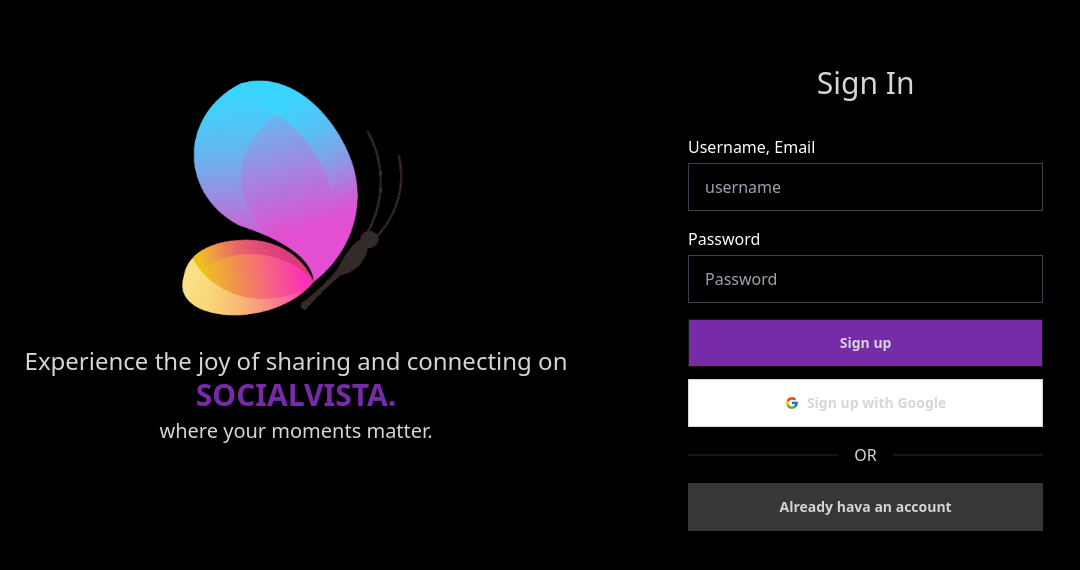
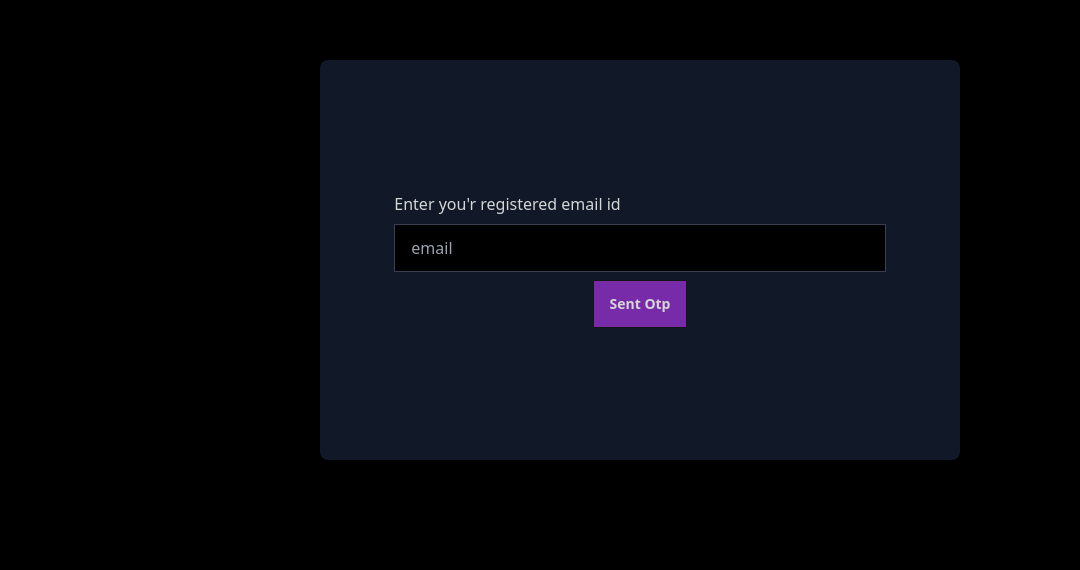
Before and after one commit to bharathan01/SocialVista, a React (Vite) app in the folder frontend/: page /forgot-password in a window 1280 px wide. Before the commit this address led to /signin. Shown: the part 140-710 px from the top of the page, without its empty margins (0-1080 px from the left). Built offline with nearby package versions, Linux system fonts and the light colour scheme; no server answers.

Commit message:
forgot password design

```diff
--- a/frontend/src/App.jsx
+++ b/frontend/src/App.jsx
@@ -18,6 +18,7 @@
   Explore,
   Search,
   User,
+  ForgotPassword,
 } from "./pages";
 import { useSelector } from "react-redux";
 
@@ -132,6 +133,14 @@
             }
           />
           <Route
+            path="/forgot-password"
+            element={
+              <RedirectIfAuthenticated isUserLoggedIn={isUserLoggedIn}>
+                <ForgotPassword />
+              </RedirectIfAuthenticated>
+            }
+          />
+          <Route
             path="*"
             element={<Navigate to={isUserLoggedIn ? "/" : "/signin"} />}
           />
--- a/frontend/src/pages/auth/login/SignIn.jsx
+++ b/frontend/src/pages/auth/login/SignIn.jsx
@@ -113,6 +113,11 @@
                   <p className="text-red-600">{error.password}</p>
                 )}
               </div>
+              <div className=" w-fullflex text-end">
+                <Link to="/forgot-password">
+                  <span className="underline">forgot password </span>
+                </Link>
+              </div>
               <div>
                 <button className="btn bg-[#772ba9] w-full">Sign up</button>
               </div>
--- /dev/null
+++ b/frontend/src/pages/forgotPassword/ForgotPassword.jsx
@@ -0,0 +1,24 @@
+import React from "react";
+
+function ForgotPassword() {
+  return (
+    <div className="flex w-full h-screen items-center justify-center">
+      <div className="md:w-[50%] w-[100%] h-[50%] bg-gray-900 flex flex-col items-center justify-center rounded-lg">
+        <div>
+          <label>Enter you'r registered email id</label>
+          <input
+            type="email"
+            placeholder="email"
+            className="input input-bordered border-gray-700 input-primary w-full max-w-2xl mt-2 mb-2"
+            name="email"
+          />
+        </div>
+        <div>
+          <button className="btn bg-[#772ba9] w-full">Sent Otp</button>
+        </div>
+      </div>
+    </div>
+  );
+}
+
+export default ForgotPassword;
--- a/frontend/src/pages/index.jsx
+++ b/frontend/src/pages/index.jsx
@@ -5,3 +5,4 @@
 export { default as Explore } from "./explore/Explore.jsx";
 export { default as Search } from "./search/Search.jsx";
 export { default as User } from "./userfollow/User.jsx";
+export { default as ForgotPassword } from "./forgotPassword/ForgotPassword.jsx";
```
